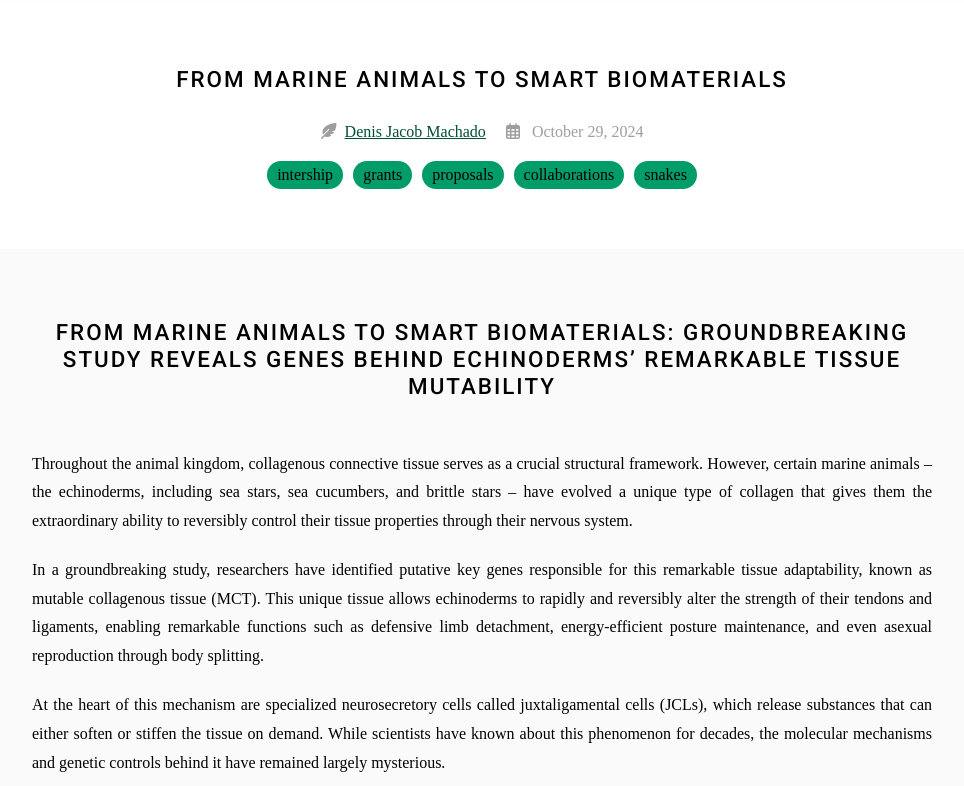
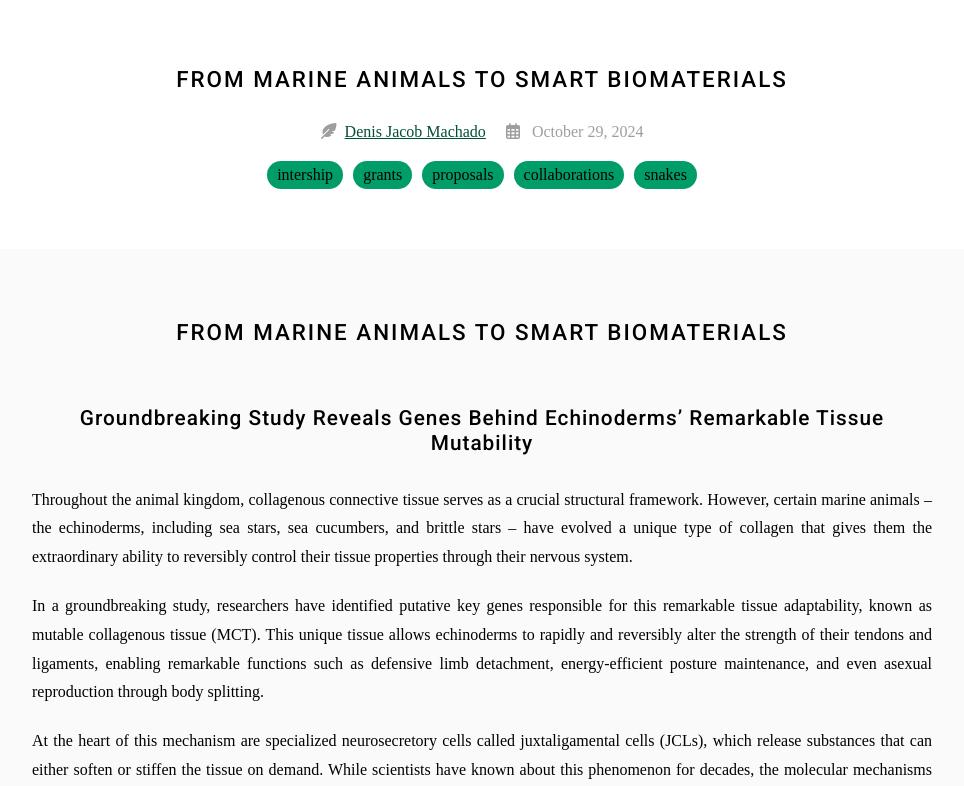
Before and after one commit to machadodj/machadodj.github.io, a Jekyll site: the page built from _posts/2024-10-29-MCT.md, in a window 1280 px wide and 900 px high, cut to the strip 114-900 px from the top of the window. Shown: the whole strip, without its empty margins (158-1122 px from the left). Built offline with Jekyll 4.4.1, drawn with Linux system fonts in a browser that asks for light colours; nearby versions of some CDN libraries; some web fonts are replaced.

Commit message:
Update 2024-10-29-MCT.md

```diff
--- a/_posts/2024-10-29-MCT.md
+++ b/_posts/2024-10-29-MCT.md
@@ -10,7 +10,9 @@ author: Denis Jacob Machado
 member: Denis_Jacob_Machado
 ---
 
-# From Marine Animals to Smart Biomaterials: Groundbreaking Study Reveals Genes Behind Echinoderms' Remarkable Tissue Mutability
+# From Marine Animals to Smart Biomaterials
+
+## Groundbreaking Study Reveals Genes Behind Echinoderms' Remarkable Tissue Mutability
 
 Throughout the animal kingdom, collagenous connective tissue serves as a crucial structural framework. However, certain marine animals – the echinoderms, including sea stars, sea cucumbers, and brittle stars – have evolved a unique type of collagen that gives them the extraordinary ability to reversibly control their tissue properties through their nervous system.
 
```
